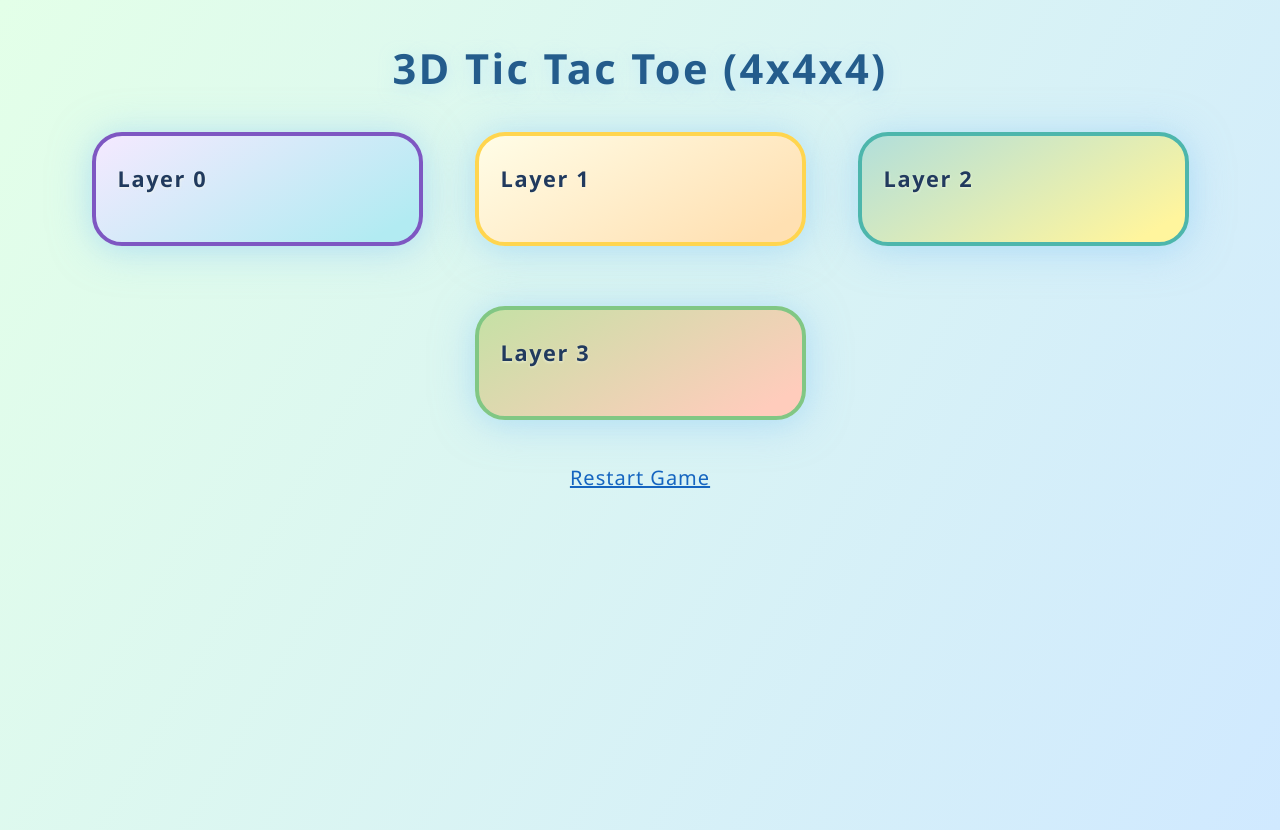
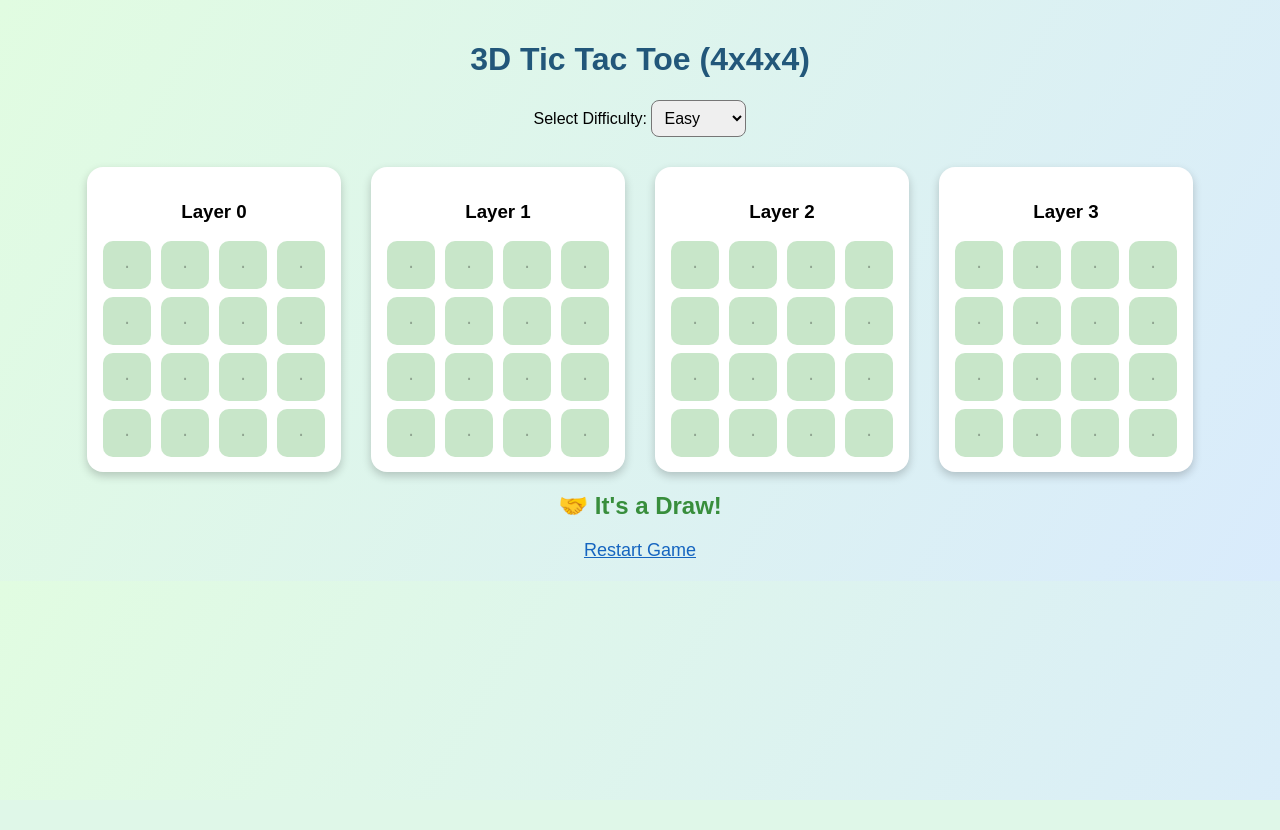
Before and after one commit to hruthikatigulla/3d-tic-tac-toe, a Flask app: template templates/index.html in a window 1280 px wide. After the commit the page ends 800 px from the top, so only its background shows below. Run offline with Flask 3, Linux system fonts and the light colour scheme; the template is opened without the code that fills it, so the values that code supplies are empty.

Commit message:
Update index.html

```diff
--- a/templates/index.html
+++ b/templates/index.html
@@ -1,189 +1,133 @@
 <!DOCTYPE html>
-<html>
+<html lang="en">
 <head>
+    <meta charset="UTF-8">
     <title>3D Tic Tac Toe (4x4x4)</title>
-    <meta name="viewport" content="width=device-width, initial-scale=1.0">
     <style>
         body {
-            font-family: 'Segoe UI', Arial, sans-serif;
-            background: linear-gradient(120deg, #e3ffe8 0%, #d0e9ff 100%);
-            margin: 0;
-            min-height: 100vh;
-            padding-bottom: 30px;
+            font-family: Arial, sans-serif;
+            background: linear-gradient(120deg, #e1fce1, #d9ebfc);
+            margin: 0; padding: 20px;
+            text-align: center;
         }
-        h2 {
-            margin: 0 0 36px 0;
-            padding: 40px 0 0 0;
-            font-weight: 900;
-            text-align: center;
-            color: #245c8c;
-            letter-spacing: 2.4px;
-            font-size: 2.6em;
-            text-shadow: 0 4px 16px #b0e0ff80;
+        h1 {
+            color: #22577A;
         }
-        .layer-container {
+        .difficulty {
+            margin: 20px;
+        }
+        .difficulty select {
+            padding: 8px;
+            font-size: 16px;
+            border-radius: 8px;
+        }
+        .layers {
             display: flex;
-            gap: 52px;
             justify-content: center;
-            align-items: flex-end;
-            margin-bottom: 36px;
             flex-wrap: wrap;
+            gap: 30px;
+            margin-top: 30px;
         }
         .layer {
-            background: rgba(255,255,255,0.89);
-            border: 4px solid #b2ebf2;
-            border-radius: 30px;
-            padding: 28px 22px 26px 22px;
-            box-shadow: 0 4px 40px #90caf980, 0 2px 16px #b2ebf240;
-            min-width: 260px;
-            max-width: 98vw;
-            margin-bottom: 8px;
-            position: relative;
-            transition: background 0.5s;
-        }
-        .layer:nth-child(1) { background: linear-gradient(150deg, #f5e9ff 0%, #b2ebf2 90%); border-color: #7e57c2;}
-        .layer:nth-child(2) { background: linear-gradient(150deg, #fffde7 0%, #ffe0b2 90%); border-color: #ffd54f;}
-        .layer:nth-child(3) { background: linear-gradient(150deg, #b2dfdb 0%, #fff59d 90%); border-color: #4db6ac;}
-        .layer:nth-child(4) { background: linear-gradient(150deg, #c5e1a5 0%, #ffccbc 90%); border-color: #81c784;}
-        .layer b {
-            font-size: 1.36em;
-            color: #213a5e;
-            font-weight: bold;
-            display: block;
-            margin-bottom: 15px;
-            letter-spacing: 1.6px;
-            text-shadow: 0 1px 3px #f9fbe7c0;
+            background: white;
+            padding: 15px;
+            border-radius: 16px;
+            box-shadow: 0 4px 10px rgba(0,0,0,0.2);
         }
         .grid {
             display: grid;
-            grid-template-columns: repeat(4, 60px);
-            grid-gap: 13px;
-            margin-bottom: 8px;
+            grid-template-columns: repeat(4, 50px);
+            gap: 8px;
+            margin-top: 10px;
         }
-        button, .grid button {
-            width: 56px;
-            height: 56px;
-            font-size: 2.15em;
-            border-radius: 16px;
-            border: 3px solid #bdbdbd;
-            background: linear-gradient(145deg, #f6fafd 70%, #e9f7fd 100%);
-            font-weight: bold;
+        button {
+            width: 48px;
+            height: 48px;
+            font-size: 20px;
+            border: none;
+            border-radius: 10px;
+            background-color: #f0f0f0;
             cursor: pointer;
-            transition: background 0.17s, border 0.18s, color 0.18s, box-shadow 0.16s, transform 0.14s;
-            box-shadow: 0 2px 12px #64b5f680, 0 1px 3px #fff9c440;
-            outline: none;
+            transition: background 0.3s;
         }
-        button:hover, .grid button:hover {
-            background: linear-gradient(135deg, #c5e1fa 0%, #e3f2fd 100%);
-            border-color: #2196f3;
-            box-shadow: 0 2px 22px #81d4fa80, 0 1px 6px #b2ebf260;
-            transform: scale(1.11);
+        button:hover {
+            background-color: #d9eaff;
         }
         button[disabled] {
-            cursor: default;
-            background: #ececec;
-            border-color: #e0e0e0;
-            box-shadow: none;
-            transform: none;
-        }
-        .grid button[disabled][style*="color:green"] {
-            color: #1b5e20;
-            background: linear-gradient(145deg, #c8e6c9 60%, #e9fbe6 100%);
-            border-color: #43a047;
-            text-shadow: 0 2px 6px #c8e6c9a0;
-        }
-        .grid button[disabled][style*="color:red"]   {
-            color: #b71c1c;
-            background: linear-gradient(145deg, #ffcdd2 60%, #ffeaea 100%);
-            border-color: #e53935;
-            text-shadow: 0 2px 6px #ffcdd290;
+            background-color: #c8e6c9;
+            cursor: not-allowed;
         }
         .winner {
-            font-size: 2.2em;
-            color: #e65100;
-            margin: 36px 0 16px 0;
+            margin-top: 20px;
+            font-size: 24px;
+            color: #388e3c;
             font-weight: bold;
-            text-align: center;
-            animation: winnerglow 1.7s infinite alternate;
-            letter-spacing: 2px;
-            text-shadow: 0 0 18px #ffd600, 0 2px 6px #f9fbe7, 0 0 44px #fffde7;
         }
-        @keyframes winnerglow { 0% { text-shadow: 0 0 12px #ffd600, 0 0 1px #fffde7; } 100% { text-shadow: 0 0 44px #ffd600, 0 0 7px #fffde7;} }
-        a {
+        .restart {
+            display: inline-block;
+            margin-top: 20px;
+            font-size: 18px;
+            text-decoration: underline;
             color: #1565c0;
-            font-size: 1.25em;
-            font-weight: 500;
-            text-decoration: underline;
-            transition: color 0.16s;
-            display: block;
-            width: fit-content;
-            margin: 22px auto 0 auto;
-            letter-spacing: 1px;
-        }
-        a:hover {
-            color: #00acc1;
-            letter-spacing: 2px;
-        }
-        @media (max-width: 1200px) {
-            .layer-container { flex-wrap: wrap; gap: 28px;}
-            .layer { min-width: 185px; padding: 16px 9px 18px 9px;}
-            .grid { grid-template-columns: repeat(4, 44px);}
-            button, .grid button { width: 42px; height: 42px; font-size: 1.5em;}
-        }
-        @media (max-width: 800px) {
-            h2 { font-size: 1.25em;}
-            .layer-container { gap: 7px;}
-            .layer { min-width: 80px; padding: 7px 4px 7px 4px;}
-            .grid { grid-template-columns: repeat(4, 26px);}
-            button, .grid button { width: 22px; height: 22px; font-size: 1em;}
+            cursor: pointer;
         }
     </style>
 </head>
 <body>
-    <h2>3D Tic Tac Toe (4x4x4)</h2>
-    <div class="layer-container">
+
+    <h1>3D Tic Tac Toe (4x4x4)</h1>
+
+    <div class="difficulty">
+        <form method="post" id="difficulty-form">
+            <label for="difficulty">Select Difficulty:</label>
+            <select name="difficulty" id="difficulty" onchange="document.getElementById('difficulty-form').submit()">
+                <option value="easy" {% if difficulty == 'easy' %}selected{% endif %}>Easy</option>
+                <option value="medium" {% if difficulty == 'medium' %}selected{% endif %}>Medium</option>
+                <option value="hard" {% if difficulty == 'hard' %}selected{% endif %}>Hard</option>
+            </select>
+        </form>
+    </div>
+
+    <div class="layers">
         {% for z in range(4) %}
         <div class="layer">
-            <b>Layer {{z}}</b>
+            <h3>Layer {{ z }}</h3>
             <div class="grid">
                 {% for x in range(4) %}
                     {% for y in range(4) %}
-                        {% set val = board[x][y][z] %}
-                        {% if not winner and val == 0 %}
-                            <form method="post" style="display:inline;">
-                                <input type="hidden" name="x" value="{{x}}">
-                                <input type="hidden" name="y" value="{{y}}">
-                                <input type="hidden" name="z" value="{{z}}">
-                                <button type="submit" onclick="playMoveSound()" style="color:#546e7a;">•</button>
-                            </form>
-                        {% elif val == 1 %}
-                            <button disabled style="color:green;">X</button>
-                        {% elif val == 2 %}
-                            <button disabled style="color:red;">O</button>
-                        {% endif %}
+                        {% set val = game.board[x][y][z] %}
+                        <form method="post" style="display:inline;">
+                            <input type="hidden" name="x" value="{{ x }}">
+                            <input type="hidden" name="y" value="{{ y }}">
+                            <input type="hidden" name="z" value="{{ z }}">
+                            {% if winner or val != 0 %}
+                                <button type="button" disabled>
+                                    {% if val == 1 %}X{% elif val == 2 %}O{% else %}&middot;{% endif %}
+                                </button>
+                            {% else %}
+                                <button type="submit">&middot;</button>
+                            {% endif %}
+                        </form>
                     {% endfor %}
                 {% endfor %}
             </div>
         </div>
         {% endfor %}
     </div>
-    {% if winner %}
-        <div class="winner">{{winner}}</div>
-        <audio id="winSound" src="{{ url_for('static', filename='win.wav') }}"></audio>
-        <script>
-            window.onload = function() {
-                var audio = document.getElementById('winSound');
-                if(audio) { audio.play().catch(()=>{}); }
-            }
-        </script>
+
+    {% if winner is not none %}
+        <div class="winner">
+            {% if winner == 1 %}
+                🎉 You Win!
+            {% elif winner == 2 %}
+                🤖 AI Wins!
+            {% else %}
+                🤝 It's a Draw!
+            {% endif %}
+        </div>
     {% endif %}
-    <audio id="moveSound" src="{{ url_for('static', filename='move.wav') }}"></audio>
-    <script>
-        function playMoveSound() {
-            var snd = document.getElementById('moveSound');
-            if(snd) { snd.currentTime = 0; snd.play().catch(()=>{}); }
-        }
-    </script>
-    <a href="{{url_for('restart')}}">Restart Game</a>
+
+    <a href="{{ url_for('restart') }}" class="restart">Restart Game</a>
+
 </body>
 </html>
```
